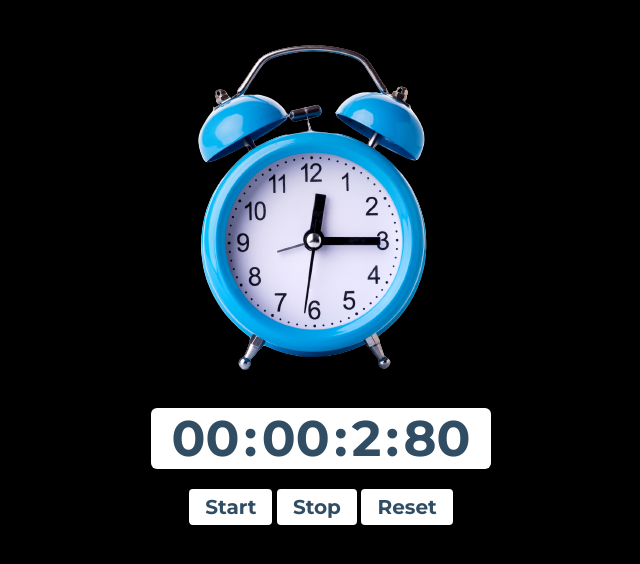
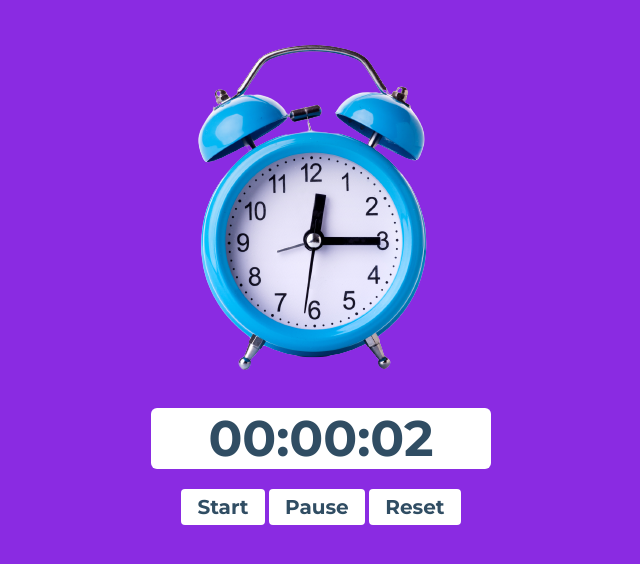
Before and after one commit to Viniciusgithu/repository-stopwatch, a plain HTML site: page index.html in a window 1280 px wide. Both pictures are taken after a click on the button "Start". Shown: the whole page, without its empty margins (319-959 px from the left). Drawn offline with Linux system fonts and the light colour scheme.

Commit message:
update project-16/11/22

```diff
--- a/index.html
+++ b/index.html
@@ -5,25 +5,21 @@
     <meta http-equiv="X-UA-Compatible" content="IE=edge">
     <meta name="viewport" content="width=device-width, initial-scale=1.0">
     <link rel="stylesheet" href="style.css">
-    <title>Document of Stopwatch</title>
+    <title>Cronômetro</title>
 </head>
 <body>
-    <img src="./img/clock.png" alt="clock">
+    <picture>
+        <img src="./img/clock.png" alt="clock">
+    </picture>
 
     <section id="box-number">
-        <span class="number" id="hour">00</span>
-        <span class="number">:</span>
-        <span class="number" id="minutes">00</span>
-        <span class="number">:</span>
-        <span class="number" id="seconds">00</span>
-        <span class="number">:</span>
-        <span class="number" id="th">00</span>
+        <span class="number" id="counter">00:00:00</span>
     </section>
 
     <section id="box-button">
-        <button class="buttons" id="start">Start</button>
-        <button class="buttons">Stop</button>
-        <button class="buttons">Reset</button>
+        <button class="buttons" id="start" onclick="start()">Start</button>
+        <button class="buttons" id="pause" onclick="pause()">Pause</button>
+        <button class="buttons" id="reset" onclick="reset()">Reset</button>
     </section>
 
     <script src="./script.js"></script>
--- a/script.js
+++ b/script.js
@@ -1,30 +1,49 @@
+let counter = document.querySelector("#counter")
 
-let btnStart = document.getElementById("start")
-let th = document.getElementById("th")
-let seconds = document.getElementById("seconds")
-let hour = document.getElementById("seconds")
-let minutes = document.getElementById("minutes")
+let btnStart = document.querySelector("#start");
+let btnStop = document.querySelector("#pause")
+let btnReset = document.querySelector("#reset")
 
-let startTimer
-let ms = 0
-let seg = 0
-let min = 0
-let hr = 0
 
-function start() {
-    startTimer = setInterval(function () {
-        ms++
-        if(ms == 100) {
-            seg++
-            ms = 0
-        }
-        atualizaValor()
-    }, 10);
+let hr = 0;
+let min = 0;
+let seg = 0;
+
+let tempo = 1000; //Quantos milésimos valem 1 segundo?
+let cron;
+
+function start(){
+    cron = setInterval(()=> {
+        timer();
+    }, tempo);
 }
 
-function atualizaValor() {
-    th.innerHTML = ms
-    seconds.innerHTML = seg
+function pause(){
+    clearInterval(cron);
+    return pause;
 }
 
-btnStart.addEventListener("click", start)
+function reset(){
+    clearInterval(cron);
+    hr = 0;
+    min = 0;
+    seg = 0;
+    counter.innerText = '00:00:00';
+}
+
+function timer(){
+    seg++;
+
+    if(seg === 60){
+        seg = 0;
+        min++;
+        if (min == 60){
+            min = 0;
+            hr++;
+        }
+    }
+
+    let cont = (hr < 10 ? '0' + hr : hr) + ':' + (min < 10 ? '0' + min : min) + ':' + (seg < 10 ? '0' + seg : seg);
+
+    counter.innerText = cont;
+}
--- a/style.css
+++ b/style.css
@@ -8,13 +8,14 @@
 }
 
 body {
-    background: black;
+    background: blueviolet;
+    overflow-x: hidden;
 }
 
-img {
-    display: block;
-    margin-right: auto;
-    margin-left: auto;
+picture {
+    display: flex;
+    justify-content: center;
+    align-items: center;
 }
 
 #box-number {
```
Also changed, not shown: 1 other file.
